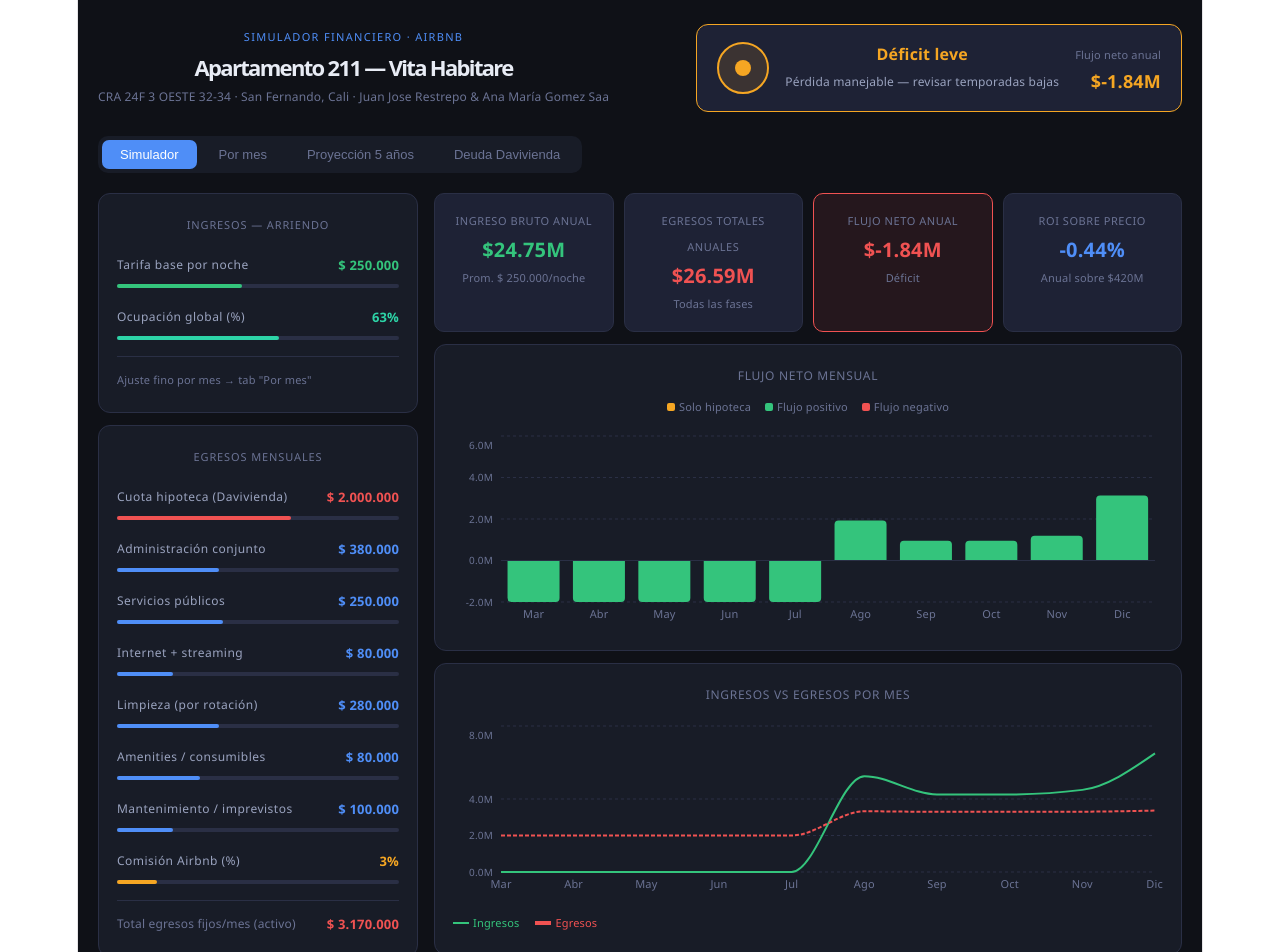
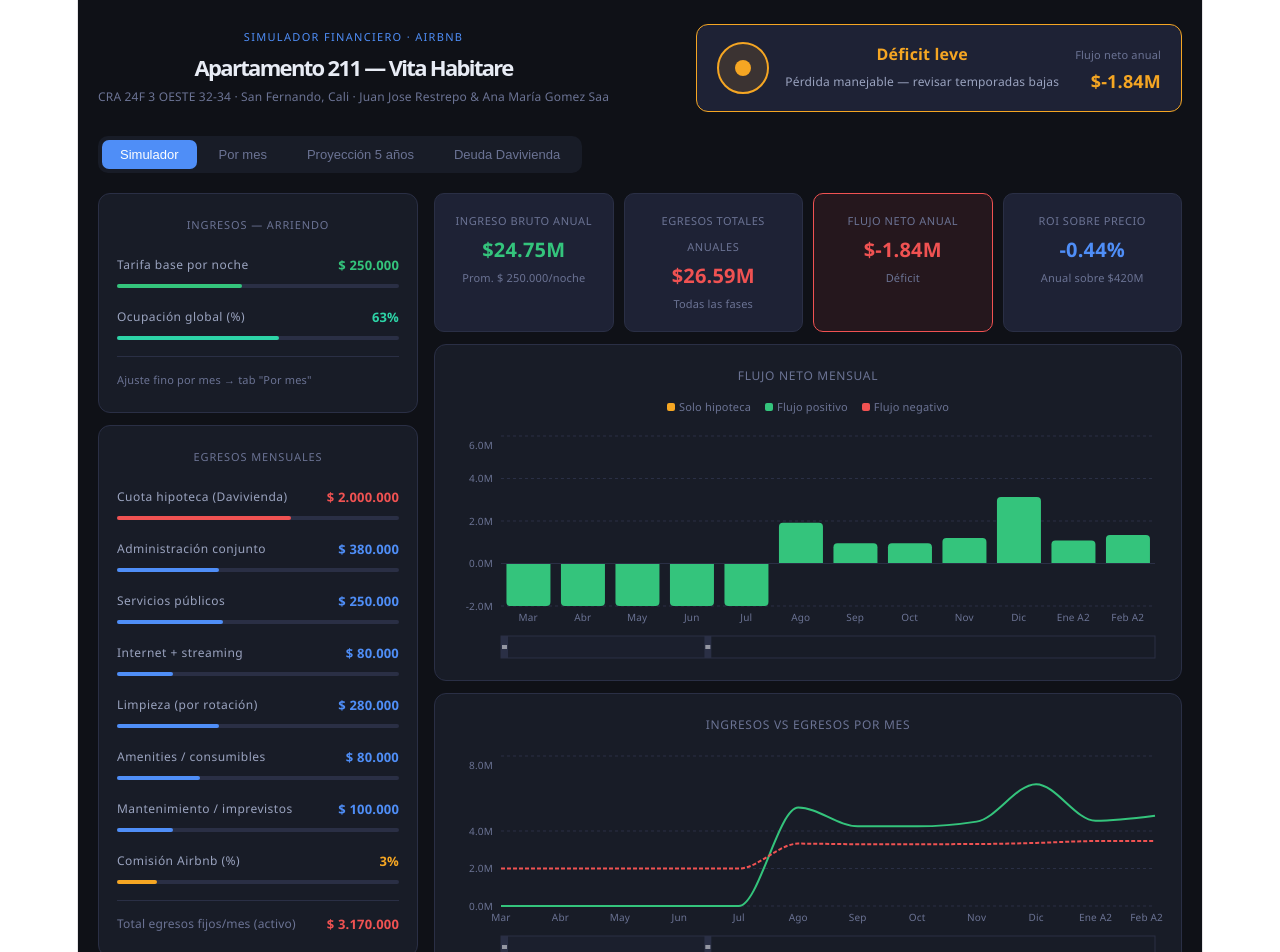
Before and after one commit to efegomez/vita-simulador, a React (Vite) app: page / in a window 1280 px wide. Shown: the top 952 px of the page. Built offline with nearby package versions, Linux system fonts and the light colour scheme.

Commit message:
feat: charts con 36 meses scrollables (Brush) + colores por fase correctos

```diff
--- a/src/App.jsx
+++ b/src/App.jsx
@@ -1,5 +1,5 @@
 import { useState, useMemo } from "react";
-import { LineChart, Line, BarChart, Bar, XAxis, YAxis, CartesianGrid, Tooltip, ResponsiveContainer, ReferenceLine } from "recharts";
+import { LineChart, Line, BarChart, Bar, XAxis, YAxis, CartesianGrid, Tooltip, ResponsiveContainer, ReferenceLine, Brush } from "recharts";
 
 // ─── PALETA Y ESTILOS ────────────────────────────────────────────────────────
 const C = {
@@ -294,7 +294,22 @@ export default function App() {
       ? "No alcanza en 5 años"
       : `${MESES_DEFAULT[breakEvenIdx % 12].mes} · Año ${Math.floor(breakEvenIdx / 12) + 1} (mes ${breakEvenIdx + 1})`;
 
-    return { mensual, ingAnual, egAnual, flujoAnual, ocupProm, tarifaProm, roi, proyeccion, tarifaMin, egFijos, acumulado60, breakEvenIdx, breakEvenLabel };
+    // 36 meses desde entrega: Y1 real + Y2/Y3 proyectados (para charts con scroll)
+    const chart36 = Array.from({ length: 36 }, (_, i) => {
+      const mesIdx = (mesEntrega - 1 + i) % 12;
+      const year   = Math.floor((mesEntrega - 1 + i) / 12);
+      const base   = mensual[mesIdx];
+      if (year === 0) return { ...base, label: base.mes };
+      const factorIng = Math.pow(1.07, year);
+      const factorEg  = Math.pow(1.05, year);
+      const noches    = Math.round((base.ocup / 100) * 30);
+      const ingBruto  = Math.round(noches * base.tarifa * factorIng);
+      const comision2 = Math.round(ingBruto * (comisionPct / 100));
+      const egTotal2  = Math.round((hipoteca + egFijos) * factorEg + comision2);
+      return { ...base, noches, ingBruto, comision: comision2, egTotal: egTotal2, flujo: ingBruto - egTotal2, fase: "activo", label: `${base.mes} A${year + 1}` };
+    });
+
+    return { mensual, ingAnual, egAnual, flujoAnual, ocupProm, tarifaProm, roi, proyeccion, tarifaMin, egFijos, acumulado60, breakEvenIdx, breakEvenLabel, chart36 };
   }, [hipoteca, admin, servicios, internet, limpieza, amenities, comisionPct, mantenimiento, meses, mesEntrega, mesArriendo]);
 
   const updateMes = (i, val) => setMeses((prev) => prev.map((m, j) => (j === i ? val : m)));
@@ -331,9 +346,6 @@ export default function App() {
 
     return { ...conAbonos, totalIntereses: totalInt, ahorroAbonos: totalIntSin - totalInt, totalAbonos, mesFin, mesSinAbonos, saldoAnual, intCapAnual };
   }, [saldoInicial, tasaEA, plazoMeses, abonos]);
-
-  // Chart data: desde la entrega (incluye fase soloHipoteca)
-  const chartData = calc.mensual.slice(mesEntrega - 1);
 
   // Resumen de fases para el panel
   const nPreentrega   = mesEntrega - 1;
@@ -466,18 +478,19 @@ export default function App() {
                 <span style={{ marginRight: 14 }}><span style={{ display: "inline-block", width: 8, height: 8, borderRadius: 2, background: C.green, marginRight: 4 }} />Flujo positivo</span>
                 <span><span style={{ display: "inline-block", width: 8, height: 8, borderRadius: 2, background: C.red, marginRight: 4 }} />Flujo negativo</span>
               </div>
-              <ResponsiveContainer width="100%" height={200}>
-                <BarChart data={chartData} margin={{ top: 4, right: 8, left: 8, bottom: 0 }}>
+              <ResponsiveContainer width="100%" height={230}>
+                <BarChart data={calc.chart36} margin={{ top: 4, right: 8, left: 8, bottom: 4 }}>
                   <CartesianGrid strokeDasharray="3 3" stroke={C.border} vertical={false} />
-                  <XAxis dataKey="mes" tick={{ fontSize: 11, fill: C.muted }} axisLine={false} tickLine={false} />
+                  <XAxis dataKey="label" tick={{ fontSize: 10, fill: C.muted }} axisLine={false} tickLine={false} />
                   <YAxis tickFormatter={(v) => `${(v/1000000).toFixed(1)}M`} tick={{ fontSize: 10, fill: C.muted }} axisLine={false} tickLine={false} width={40} />
                   <Tooltip contentStyle={{ background: C.card, border: `1px solid ${C.border}`, borderRadius: 8, fontSize: 12 }} formatter={(v, n) => [fmt(v), n === "flujo" ? "Flujo neto" : n]} labelStyle={{ color: C.text, fontWeight: 600 }} />
                   <ReferenceLine y={0} stroke={C.border} strokeWidth={1} />
                   <Bar dataKey="flujo" radius={[4, 4, 0, 0]} fill={C.green} label={false}
-                    cells={chartData.map((m, i) => (
-                      <cell key={i} fill={m.fase === "soloHipoteca" ? C.amber : m.flujo >= 0 ? C.green : C.red} />
+                    cells={calc.chart36.map((m, i) => (
+                      <cell key={i} fill={m.fase === "preentrega" ? C.muted : m.fase === "soloHipoteca" ? C.amber : m.flujo >= 0 ? C.green : C.red} />
                     ))}
                   />
+                  <Brush dataKey="label" height={22} startIndex={0} endIndex={11} stroke={C.border} fill={C.surface} travellerWidth={7} />
                 </BarChart>
               </ResponsiveContainer>
             </div>
@@ -485,14 +498,15 @@ export default function App() {
             {/* Gráfico ingresos vs egresos */}
             <div style={{ background: C.surface, border: `1px solid ${C.border}`, borderRadius: 12, padding: 18 }}>
               <div style={{ fontSize: 12, color: C.muted, marginBottom: 14, letterSpacing: "0.06em", textTransform: "uppercase" }}>Ingresos vs egresos por mes</div>
-              <ResponsiveContainer width="100%" height={180}>
-                <LineChart data={chartData} margin={{ top: 4, right: 8, left: 8, bottom: 0 }}>
+              <ResponsiveContainer width="100%" height={210}>
+                <LineChart data={calc.chart36} margin={{ top: 4, right: 8, left: 8, bottom: 4 }}>
                   <CartesianGrid strokeDasharray="3 3" stroke={C.border} vertical={false} />
-                  <XAxis dataKey="mes" tick={{ fontSize: 11, fill: C.muted }} axisLine={false} tickLine={false} />
+                  <XAxis dataKey="label" tick={{ fontSize: 10, fill: C.muted }} axisLine={false} tickLine={false} />
                   <YAxis tickFormatter={(v) => `${(v/1000000).toFixed(1)}M`} tick={{ fontSize: 10, fill: C.muted }} axisLine={false} tickLine={false} width={40} />
                   <Tooltip contentStyle={{ background: C.card, border: `1px solid ${C.border}`, borderRadius: 8, fontSize: 12 }} formatter={(v) => [fmt(v)]} labelStyle={{ color: C.text, fontWeight: 600 }} />
                   <Line type="monotone" dataKey="ingBruto" stroke={C.green} strokeWidth={2} dot={false} name="Ingresos" />
                   <Line type="monotone" dataKey="egTotal" stroke={C.red} strokeWidth={2} dot={false} strokeDasharray="4 2" name="Egresos" />
+                  <Brush dataKey="label" height={22} startIndex={0} endIndex={11} stroke={C.border} fill={C.surface} travellerWidth={7} />
                 </LineChart>
               </ResponsiveContainer>
               <div style={{ display: "flex", gap: 16, marginTop: 8 }}>
```
